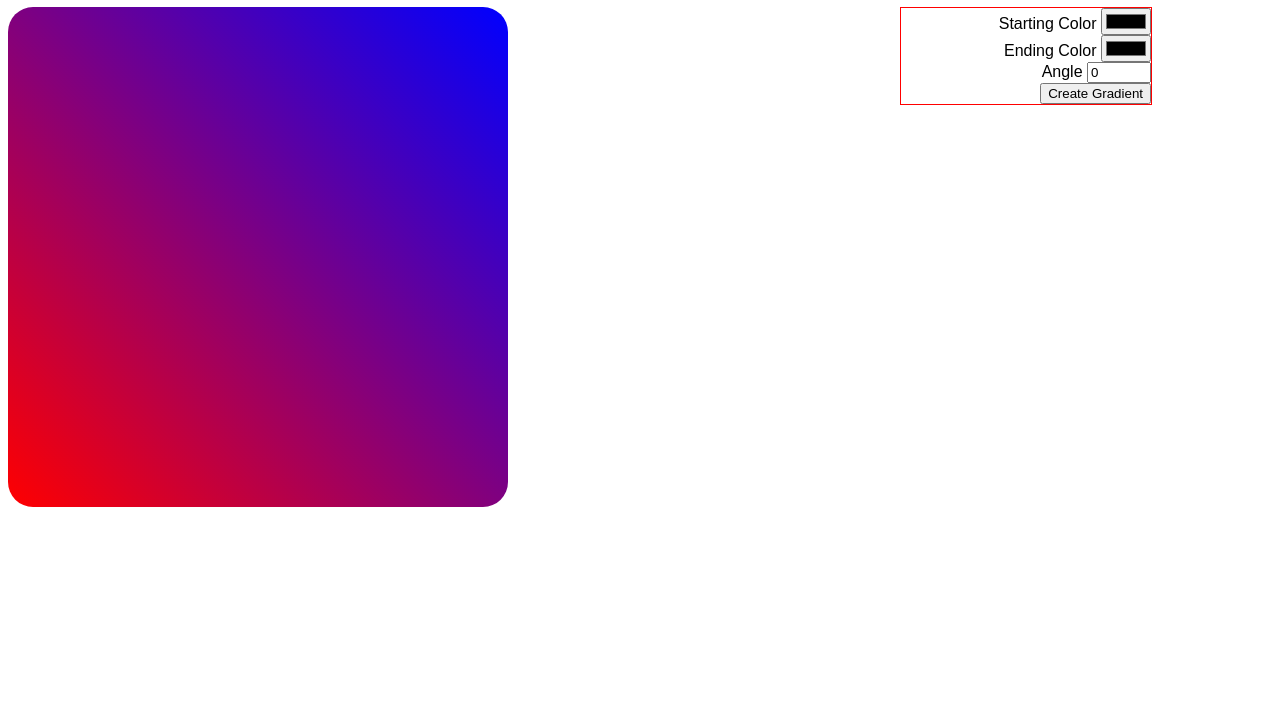
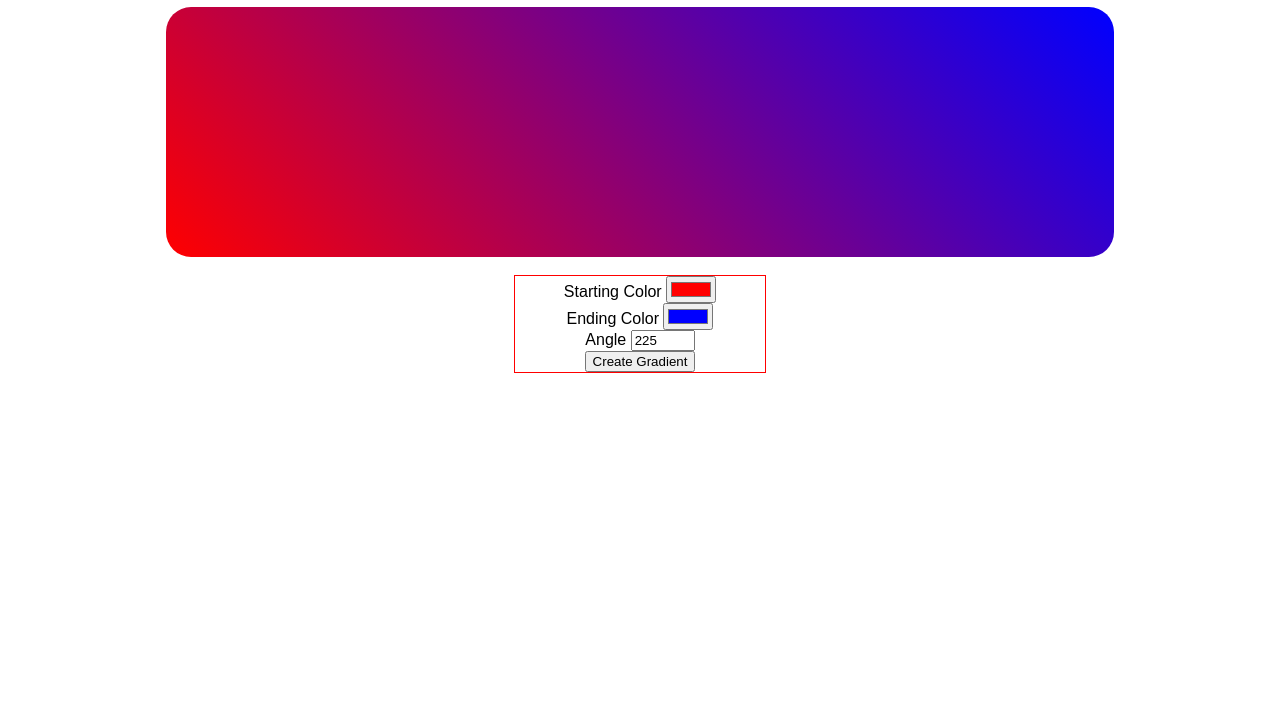
Before and after one commit to chase-stevens/gradientDeviser, a plain HTML site: page index.html in a window 1280 px wide. Shown: the part 73-800 px from the top of the page. Drawn offline with Linux system fonts and the light colour scheme.

Commit message:
centered elements

```diff
--- a/index.html
+++ b/index.html
@@ -14,17 +14,17 @@
 
       <div>
         <label for="start_color">Starting Color</label>
-        <input type="color" name="start_color">
+        <input type="color" name="start_color" value="#ff0000" required>
       </div>
 
       <div>
         <label for="end_color">Ending Color</label>
-        <input type="color" name="end_color">
+        <input type="color" name="end_color" value="#0000ff" required>
       </div>
 
       <div>
         <label for="angle">Angle</label>
-        <input type="number" name="angle" value="0" min="0" max="360" required>
+        <input type="number" name="angle" value="225" min="0" max="360" required>
       </div>
 
       <button type="button" name="create_button" onclick="create_gradient();">Create Gradient</button>
--- a/style.css
+++ b/style.css
@@ -1,23 +1,20 @@
 body {
   font-family: sans-serif;
+  text-align: center
 }
 
 #gradient {
-  width: 500px;
-  height: 500px;
+  margin: auto;
+  width: 75%;
+  height: 250px;
   border-radius: 25px;
   background-image: linear-gradient(45deg, red, blue);
 }
 
 #gradient_form {
-  position: absolute;
-  right: 10%;
-  top: 10%;
+  position: relative;
+  margin: auto;
   width: 250px;
   height: auto;
   border: 1px solid red;
-
-  display: flex;
-  flex-direction: column;
-  align-items: flex-end;
 }
```
